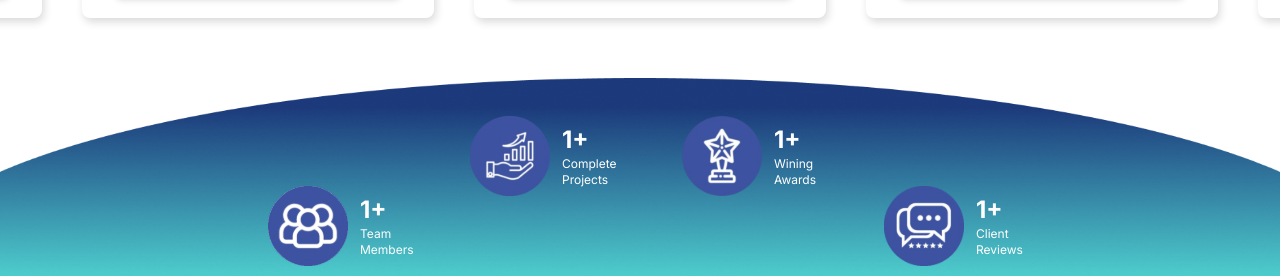
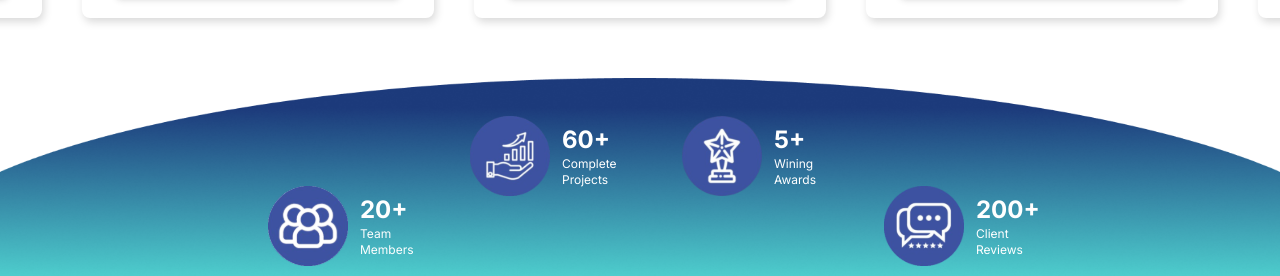
Before and after one commit to DahamiSathsarani/GBL-Website-Revamp, a React (Create React App) app in the folder frontend/: page / in a window 1280 px wide. Shown: the part 2086-2362 px from the top of the page. Built offline with nearby package versions, Linux system fonts and the light colour scheme; the HTML template or start-up script is replaced by a standard one.

Commit message:
create increasing counting in client section

```diff
--- a/frontend/src/component/LandingPageComponents/Clients.jsx
+++ b/frontend/src/component/LandingPageComponents/Clients.jsx
@@ -69,6 +69,59 @@ const Clients = () => {
     return () => clearInterval(interval); // Clean up interval on component unmount
   }, []);
 
+  ////
+  const [count1, setCount1] = useState(1);
+
+  useEffect(() => {
+    if (count1 < 20) {
+      const interval = setInterval(() => {
+        setCount1((prevCount) => prevCount + 1);
+      }, 100); // Update every 100 milliseconds
+
+      return () => clearInterval(interval); // Cleanup the interval on unmount
+    }
+  }, [count1]);
+
+  ////
+  const [count2, setCount2] = useState(1);
+
+  useEffect(() => {
+    if (count2 < 60) {
+      const interval = setInterval(() => {
+        setCount2((prevCount) => prevCount + 1);
+      }, 30); // Update every 100 milliseconds
+
+      return () => clearInterval(interval); // Cleanup the interval on unmount
+    }
+  }, [count2]);
+  ////
+
+  ////
+  const [count3, setCount3] = useState(1);
+
+  useEffect(() => {
+    if (count3 < 5) {
+      const interval = setInterval(() => {
+        setCount3((prevCount) => prevCount + 1);
+      }, 700); // Update every 100 milliseconds
+
+      return () => clearInterval(interval); // Cleanup the interval on unmount
+    }
+  }, [count3]);
+  ////
+
+  ////
+  const [count4, setCount4] = useState(1);
+
+  useEffect(() => {
+    if (count4 < 200) {
+      const interval = setInterval(() => {
+        setCount4((prevCount) => prevCount + 1);
+      }, 10); // Update every 100 milliseconds
+
+      return () => clearInterval(interval); // Cleanup the interval on unmount
+    }
+  }, [count4]);
   ////
 
   return (
@@ -159,7 +212,7 @@ const Clients = () => {
                     statUnit.place == "mid"
                       ? "xs:bottom-[10px] bottom-[60px] sm:bottom-[80px] md:bottom-[70px] xl:bottom-[90px] xs:mx-0 mx-[10px] "
                       : "xs:bottom-[-20px] bottom-[10px] md:bottom-[-10px] lg:bottom-0 xl:bottom-[20px]"
-                  } xs:flex-col md:flex relative  xs:w-20   items-center `}
+                  } xs:flex-col md:flex relative     items-center `}
                 >
                   <div className=" flex justify-center   items-center ">
                     <img
@@ -170,7 +223,16 @@ const Clients = () => {
                   </div>
                   <div className="xs:mt-1 mt-2  sm:mt-[5px] md:mt-0 md:ml-[0px] w-[3rem] flex flex-col items-left md:items-left md:justify-center md:h-[5rem]">
                     <span className="xs:text-xl text-xl sm:text-2xl md:text-xl lg:text-2xl font-bold md:text-left">
-                      {statUnit.firstNumber}+
+                      {statUnit.id === 1
+                        ? count1
+                        : statUnit.id === 2
+                        ? count2
+                        : statUnit.id == 3
+                        ? count3
+                        : statUnit.id == 4
+                        ? count4
+                        : null}
+                      {""}+
                     </span>
                     <p className="xs:text-xs text-xs sm:text-sm md:text-xs md:text-left">
                       {statUnit.description}
```
